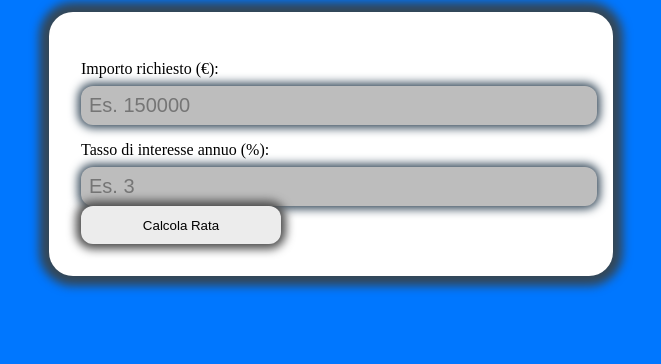
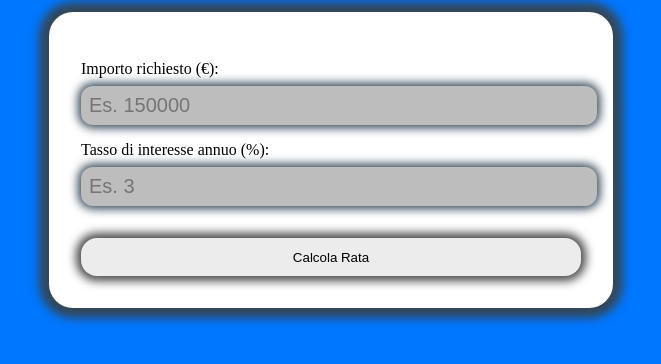
Before and after one commit to Alerougee/mutui, a plain HTML site: page index.html in a window 1280 px wide. Shown: the part 106-470 px from the top of the page, without its empty margins (309-970 px from the left). Drawn offline with Linux system fonts and the light colour scheme.

Commit message:
Update style.css

```diff
--- a/style.css
+++ b/style.css
@@ -96,11 +96,8 @@
   box-shadow: 0px 0px 10px 5px rgb(75, 75, 75);
   color: black;
   border: none;
-  border-radius: 12px;
+  border-radius: 16px;
   cursor: pointer;
-    max-width: 200px;
-    margin: 0 auto;
-    justify-content: center;
 }
 
 .calcolatore button:hover {
```
